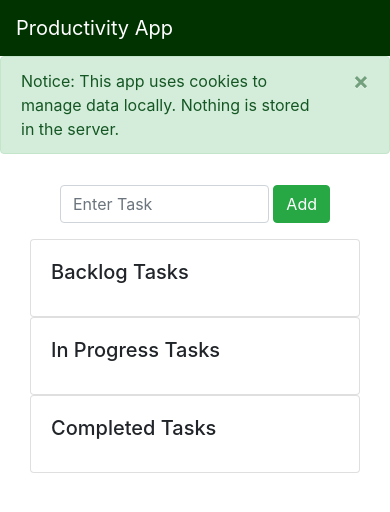
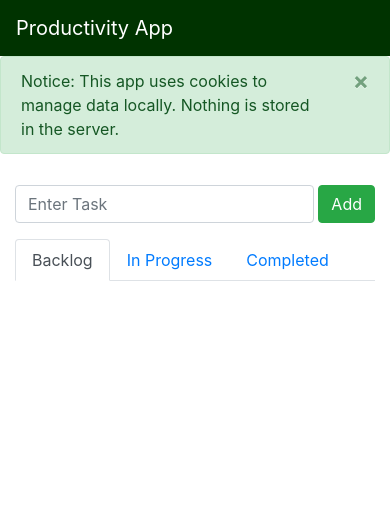
Before and after one commit to michaelmamuric/Kanban-Board, a React (Create React App) app: page / in a window 390 px wide. Shown: the top 512 px of the page. Built offline with nearby package versions, Linux system fonts and the light colour scheme.

Commit message:
Implemented mobile-friendly layouts (improvement maybe needed)

```diff
--- a/src/components/AddBar/AddBar.module.css
+++ b/src/components/AddBar/AddBar.module.css
@@ -1,12 +1,12 @@
 .AddForm {
     padding-top: 15px;
     display: flex;
-    width: 75%;
+    width: 100%;
     margin: auto;
 }
 
 @media only screen and (min-width: 600px) {
     .AddForm {
-        width: 25%;
+        width: 30%;
     }
 }
--- a/src/components/Dashboard/BacklogTasks/BacklogTasks.js
+++ b/src/components/Dashboard/BacklogTasks/BacklogTasks.js
@@ -11,7 +11,7 @@ const BacklogTasks = (props) => {
     const { backlogTasks, deleteFromBacklog, moveToInProgress } = props;
 
     return (
-        <ListGroup >
+        <ListGroup className={classes.ListGroupMobile}>
         {
             backlogTasks.map((task, index) => {
                 return (
--- a/src/components/Dashboard/Dashboard.js
+++ b/src/components/Dashboard/Dashboard.js
@@ -3,16 +3,19 @@ import Container from 'react-bootstrap/Container';
 import Row from 'react-bootstrap/Row';
 import Col from 'react-bootstrap/Col';
 import Card from 'react-bootstrap/Card';
+import Tabs from 'react-bootstrap/Tabs';
+import Tab from 'react-bootstrap/Tab';
 import BacklogTasks from './BacklogTasks/BacklogTasks';
 import InProgressTasks from './InProgressTasks/InProgressTasks';
 import CompletedTasks from './CompletedTasks/CompletedTasks';
+import classes from './Dashboard.module.css';
 
 const Dashboard = (props) => {
     return (
         <Container fluid>
             <Row>
                 <Col xs={12} sm={4}>
-                    <Card>
+                    <Card className={classes.Card}>
                         <Card.Body>
                             <Card.Title>Backlog Tasks</Card.Title>
                             <BacklogTasks />
@@ -20,7 +23,7 @@ const Dashboard = (props) => {
                     </Card>
                 </Col>
                 <Col xs={12} sm={4}>
-                    <Card>
+                    <Card className={classes.Card}>
                         <Card.Body>
                             <Card.Title>In Progress Tasks</Card.Title>
                             <InProgressTasks />
@@ -28,7 +31,7 @@ const Dashboard = (props) => {
                     </Card>
                 </Col>
                 <Col xs={12} sm={4}>
-                    <Card>
+                    <Card className={classes.Card}>
                         <Card.Body>
                             <Card.Title>Completed Tasks</Card.Title>
                             <CompletedTasks />
@@ -36,6 +39,20 @@ const Dashboard = (props) => {
                     </Card>
                 </Col>
             </Row>
+            {/* Only for mobile devices */}
+            <Row className={classes.MobileOnly} xs={12}>
+                <Tabs defaultActiveKey="backlog" className={classes.Tabs}>
+                    <Tab eventKey="backlog" title="Backlog">
+                        <BacklogTasks />
+                    </Tab>
+                    <Tab eventKey="inProgress" title="In Progress">
+                        <InProgressTasks />
+                    </Tab>
+                    <Tab eventKey="completed" title="Completed">
+                        <CompletedTasks />
+                    </Tab>
+                </Tabs>
+            </Row>
         </Container>
     );
 }
--- a/src/components/Dashboard/Dashboard.module.css
+++ b/src/components/Dashboard/Dashboard.module.css
@@ -2,8 +2,49 @@
     display: flex !important;
     align-items: center;
     justify-content: space-between;
+    width: 100%;
 }
 
 .Complete {
     text-decoration:line-through;
 }
+
+.Card {
+    display: none !important;
+}
+
+/* Mobile-only CSS start */
+
+.MobileOnly {
+    display: flex !important;
+    justify-content: center;
+}
+
+.Tabs {
+    width: 100%
+}
+
+.ListGroupMobile {
+    width: 80vw;
+    padding-top: 20px;
+}
+
+/* Mobile-only CSS end*/
+
+
+@media only screen and (min-width: 600px) {
+    .Card {
+        display:block !important;
+        height: 75vh;
+        overflow: auto;
+    }
+
+    .MobileOnly {
+        display:none !important;
+    }
+
+    .ListGroupMobile {
+        width: inherit;
+        padding-top: 0;
+    }
+}
```
Also changed, not shown: 1 other file (tests, documents, lock files or other folders).
